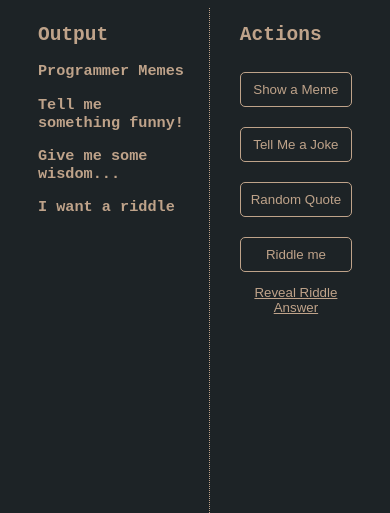
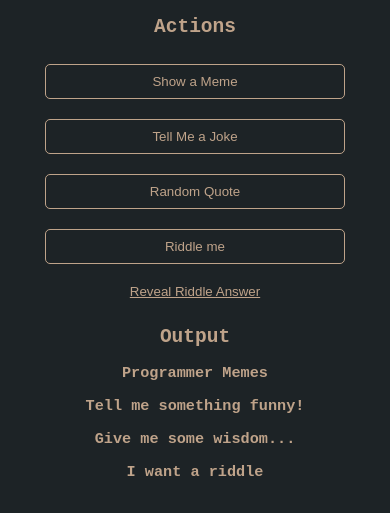
Before and after one commit to MoufdiZB/Just-Enjoy, a plain HTML site: page index.html in a window 390 px wide. Shown: the top 513 px of the page. Drawn offline with Linux system fonts and the light colour scheme.

Commit message:
responsiv

```diff
--- a/index.js
+++ b/index.js
@@ -25,6 +25,7 @@ function showMeme() {
 function showJoke() {
   const randomJoke = getRandomData("jokes");
   const newP = document.createElement("p");
+  newP.setAttribute("id", "joke");
   newP.textContent = randomJoke;
   clearAll();
   document.querySelector(".joke-content").appendChild(newP);
@@ -34,6 +35,8 @@ function showQuote() {
   const randomQuote = getRandomData("quotes");
   newQuote = document.createElement("p");
   newAuthor = document.createElement("p");
+  newAuthor.setAttribute('id','author');
+  newQuote.setAttribute("id", "quote");
   newQuote.textContent = randomQuote.quote;
   newAuthor.textContent ='- '+randomQuote.author;
   console.log(randomQuote.quote);
@@ -48,6 +51,7 @@ function showRiddle() {
   const {question,answer}=randomRiddle;
   newQuestion=document.createElement('p');
   newAnswer= document.createElement('p');
+  newQuestion.setAttribute('id','question')
   newQuestion.textContent=question;
   newAnswer.textContent=answer;
   newAnswer.setAttribute('id','answer')
--- a/style.css
+++ b/style.css
@@ -1,7 +1,12 @@
+*, *::before, *::after {
+  box-sizing: border-box;
+}
 body {
   background-color: #1D2326;
   color: #BFA38A;
   font-family: monospace;
+  padding: 0;
+  margin: 0;
 }
 
 main {
@@ -87,3 +92,30 @@ button:hover {
   color: white;
   background-color: transparent;
 }
+
+@media (max-width: 700px) {
+  main{
+    flex-direction: column-reverse;
+    align-items: center;
+
+  }
+  .sidebar{
+    border: 0;
+    text-align: center;
+    align-items: center;
+    height: auto;
+
+  }
+  .content {
+    width:100%;
+    padding-left: 0px;
+    padding-right: 0px;
+    text-align: center;
+  }
+ button{
+  min-width: 300px;
+ }
+/* .riddle-content,.quote-content,.joke-content {
+   text-align: center;
+ } */
+}
```
